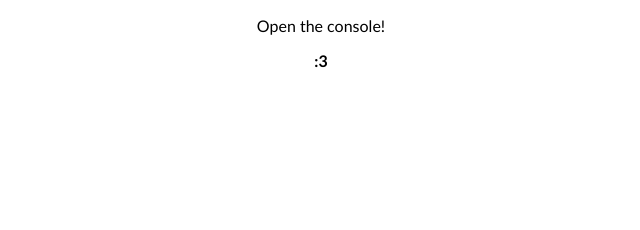
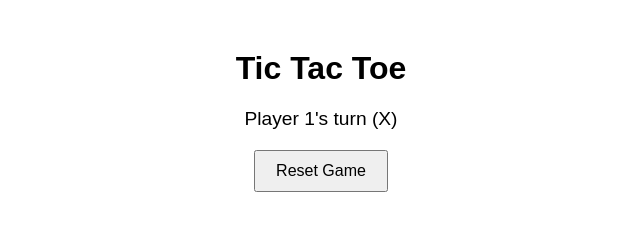
Before and after one commit to dardan09876/Tic-Tac-Toe-Odin, a plain HTML site: page index.html in a window 1280 px wide. Shown: the whole page, without its empty margins (319-959 px from the left). Drawn offline with Linux system fonts and the light colour scheme.

Commit message:
HTML + CSS

```diff
--- a/index.html
+++ b/index.html
@@ -4,17 +4,13 @@
     <meta charset="UTF-8" />
     <meta name="viewport" content="width=device-width, initial-scale=1.0" />
     <title>Tic Tac Toe</title>
+    <link rel="stylesheet" href="style.css" />
   </head>
   <body>
-    <p>Open the console!</p>
-    <p><strong>:3</strong></p>
-    <style>
-        p {
-            font-family: 'Gill Sans', 'Gill Sans MT', 'Trebuchet MS', sans-serif;
-            display: flex;
-            justify-content: center;
-        }
-    </style>
+    <h1>Tic Tac Toe</h1>
+    <div id="message">Player 1's turn (X)</div>
+    <div class="board" id="board"></div>
+    <button id="resetBtn">Reset Game</button>
     <script src="script.js"></script>
   </body>
 </html>
--- /dev/null
+++ b/style.css
@@ -0,0 +1,16 @@
+body {
+  font-family: Arial, sans-serif;
+  text-align: center;
+  margin-top: 50px;
+}
+
+#message {
+  font-size: 1.2em;
+  margin-top: 20px;
+}
+
+button {
+  margin-top: 20px;
+  padding: 10px 20px;
+  font-size: 1em;
+}
```
